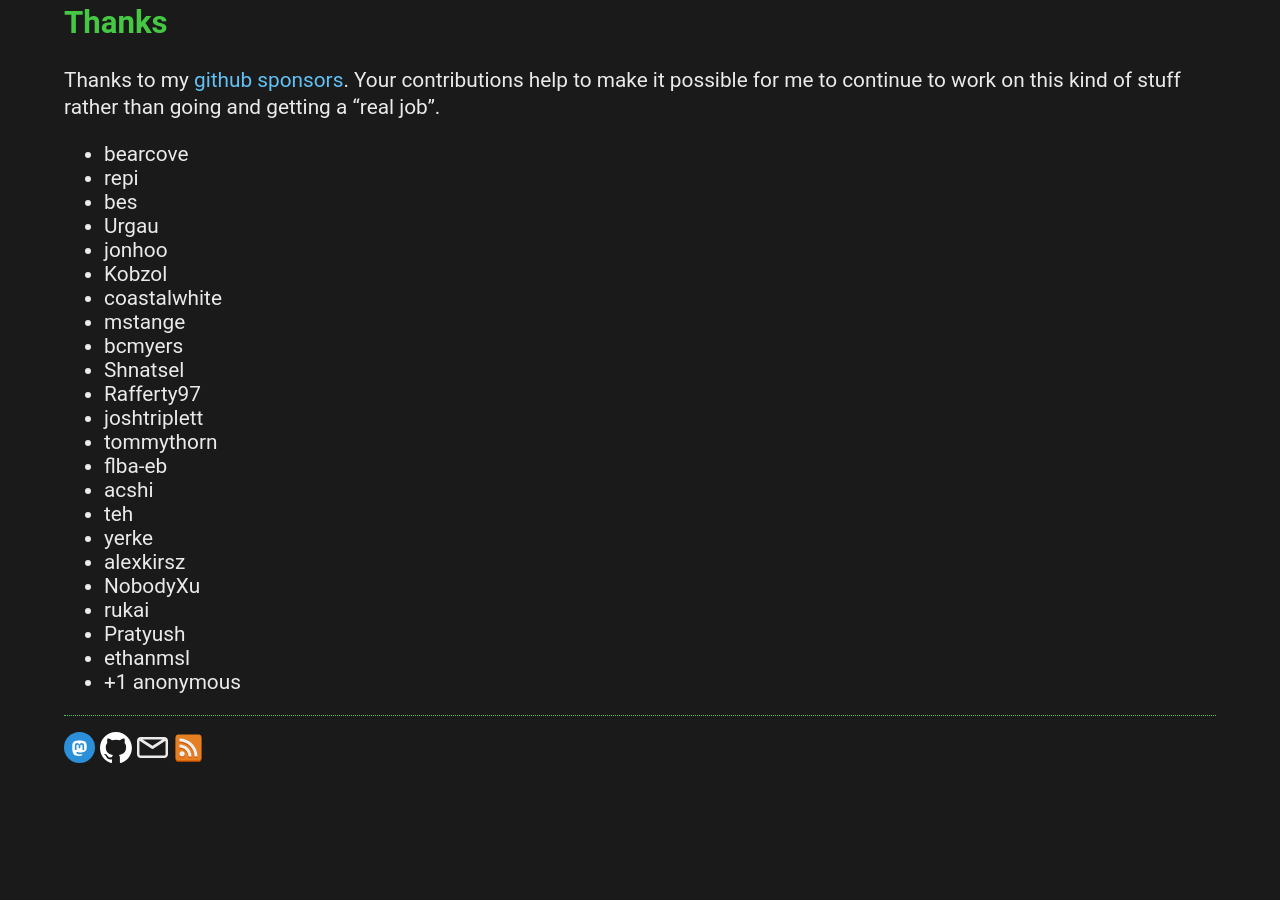
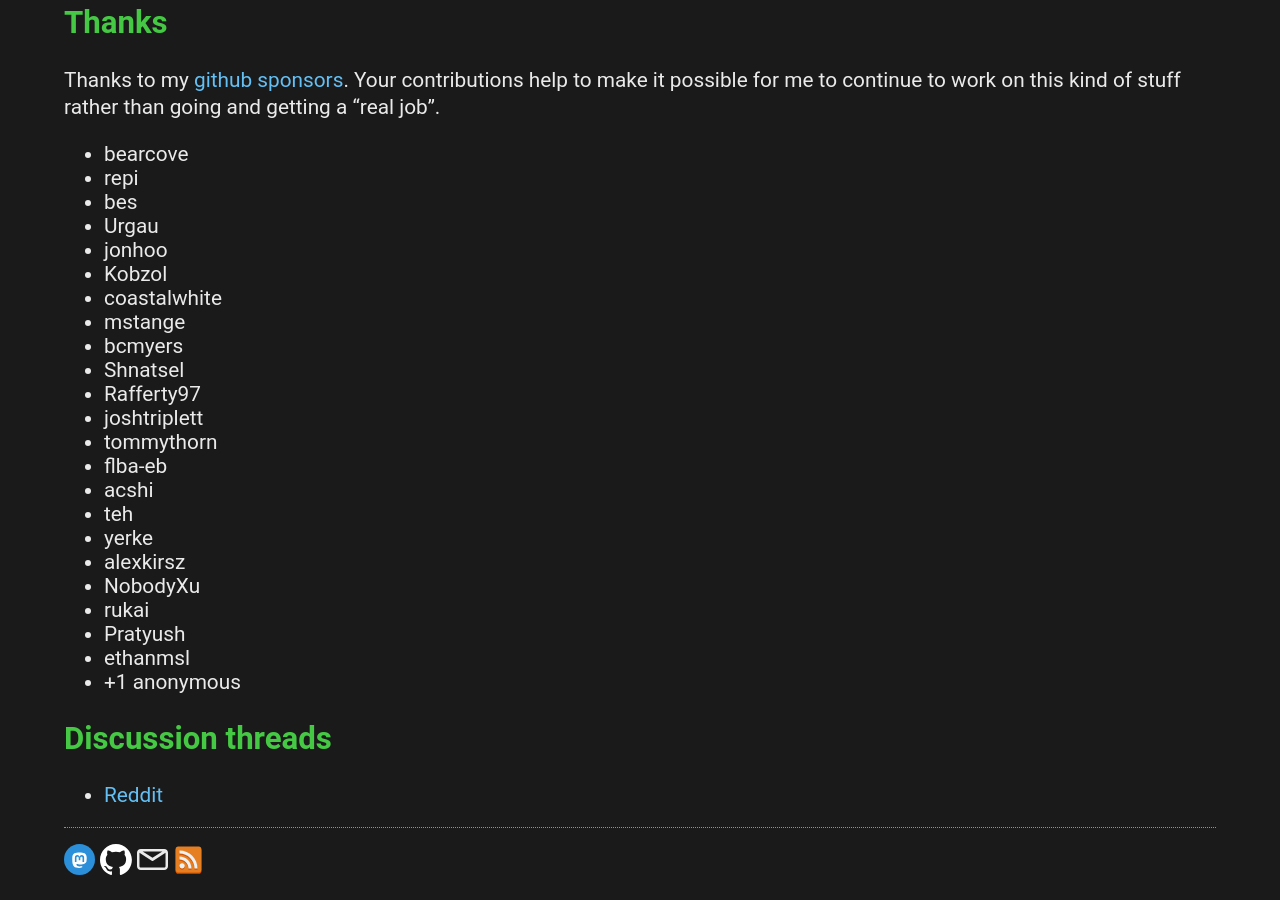
Before and after one commit to davidlattimore/davidlattimore.github.io, a Jekyll site: the page built from _posts/2024-07-17-testing-a-linker.md, in a window 1280 px wide and 900 px high, scrolled down 5818 px. Built offline with Jekyll 4.4.1, drawn with Linux system fonts in a browser that asks for light colours; before the commit the page ends 6605 px from its top, so only the background shows below that.

Commit message:
Add link to Reddit discussion

```diff
--- a/_posts/2024-07-17-testing-a-linker.md
+++ b/_posts/2024-07-17-testing-a-linker.md
@@ -301,3 +301,7 @@ to make it possible for me to continue to work on this kind of stuff rather than
 * Pratyush
 * ethanmsl
 * +1 anonymous
+
+# Discussion threads
+
+* [Reddit](https://www.reddit.com/r/rust/comments/1e54pml/testing_the_wild_linker/)
```
